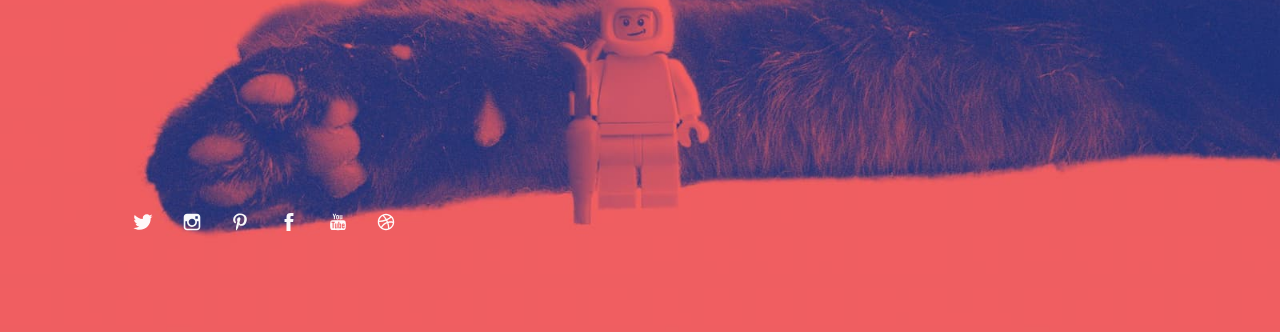
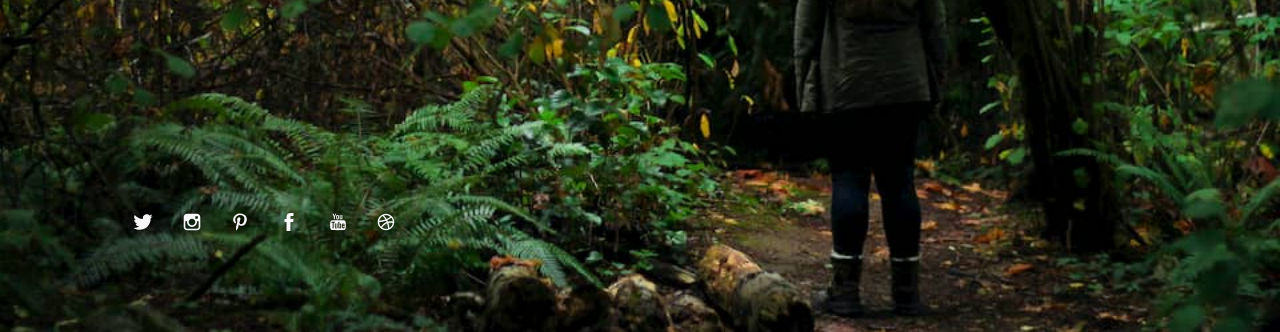
Before and after one commit to nya-max/nya-max.github.io, a plain HTML site: page index.html in a window 1280 px wide. Shown: the part 468-800 px from the top of the page. Drawn offline with Linux system fonts and the light colour scheme.

Commit message:
Hintergrundbild geändert

```diff
--- a/assets/css/me.css
+++ b/assets/css/me.css
@@ -103,7 +103,7 @@ body.page-template-page-fullsingle-me {
   letter-spacing: -0.5px;
   color: #999999;
   color: #fff;
-  background-image: url("../../images/hur.jpg");
+  background-image: url("../../images/bild web(1).jpg");
   background-position: center center;
   background-size: cover; }
   body.page-template-page-fullsingle-me p {
```
Also changed, not shown: images/bild web(1).jpg (added).
